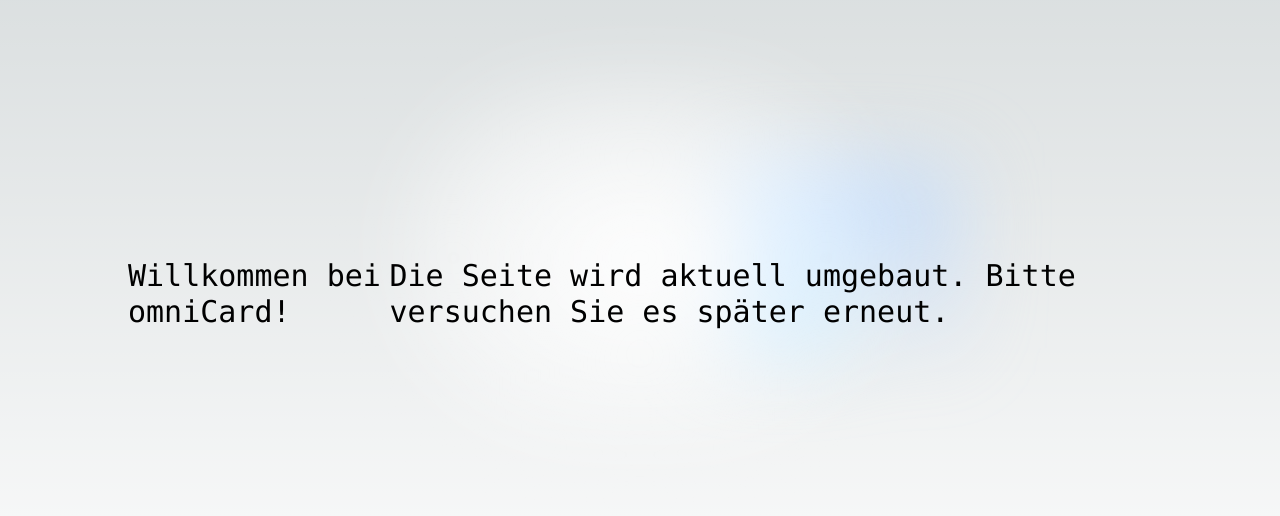
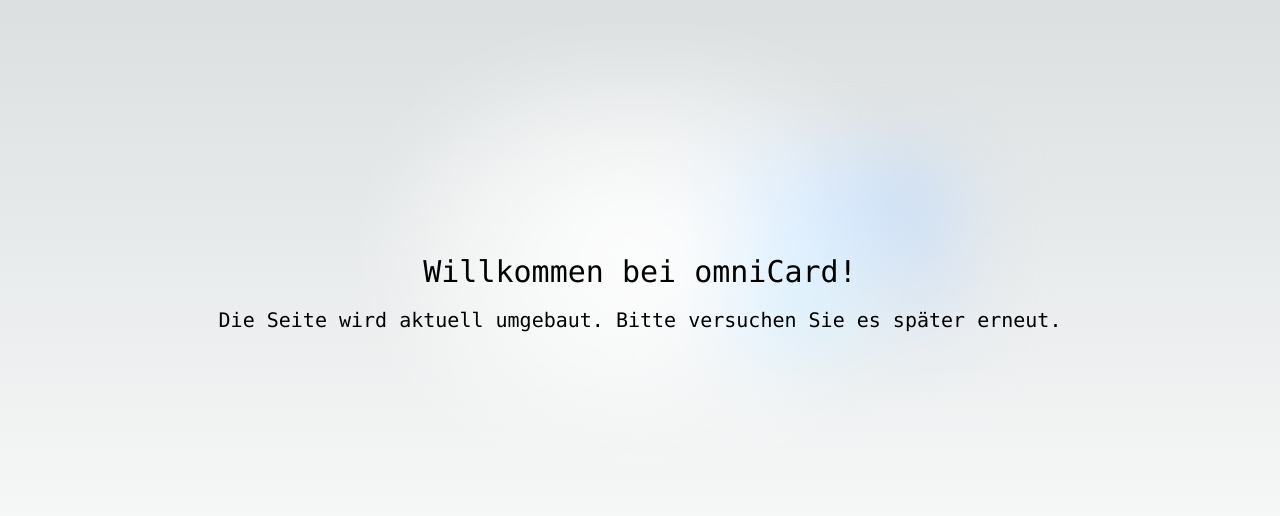
Before and after one commit to mj-web-gen/omniCard, a Next.js app: page / in a window 1280 px wide. Shown: the part 106-622 px from the top of the page. Built offline with nearby package versions, Linux system fonts and the light colour scheme.

Commit message:
Changed Layout

```diff
--- a/src/app/page.tsx
+++ b/src/app/page.tsx
@@ -5,9 +5,9 @@
     <main className="flex min-h-screen flex-col items-center justify-center p-6">
       <div className="relative z-[-1] flex place-items-center before:absolute before:h-[300px] before:w-full before:-translate-x-1/2 before:rounded-full before:bg-gradient-radial before:from-white before:to-transparent before:blur-2xl before:content-[''] after:absolute after:-z-20 after:h-[180px] after:w-full after:translate-x-1/3 after:bg-gradient-conic after:from-sky-200 after:via-blue-200 after:blur-2xl after:content-[''] before:dark:bg-gradient-to-br before:dark:from-transparent before:dark:to-blue-700 before:dark:opacity-10 after:dark:from-sky-900 after:dark:via-[#0141ff] after:dark:opacity-40 sm:before:w-[480px] sm:after:w-[240px] before:lg:h-[360px]">
       </div>
-      <div className="z-10 w-full max-w-5xl flex items-center justify-center font-mono text-3xl">
+      <div className="z-10 w-full max-w-5xl flex flex-col items-center justify-center font-mono text-3xl">
         <h1>Willkommen bei omniCard!</h1>
-        <h5>Die Seite wird aktuell umgebaut. Bitte versuchen Sie es später erneut.</h5>
+        <h5 className="text-xl mt-4">Die Seite wird aktuell umgebaut. Bitte versuchen Sie es später erneut.</h5>
       </div>
     </main>
   );
```
